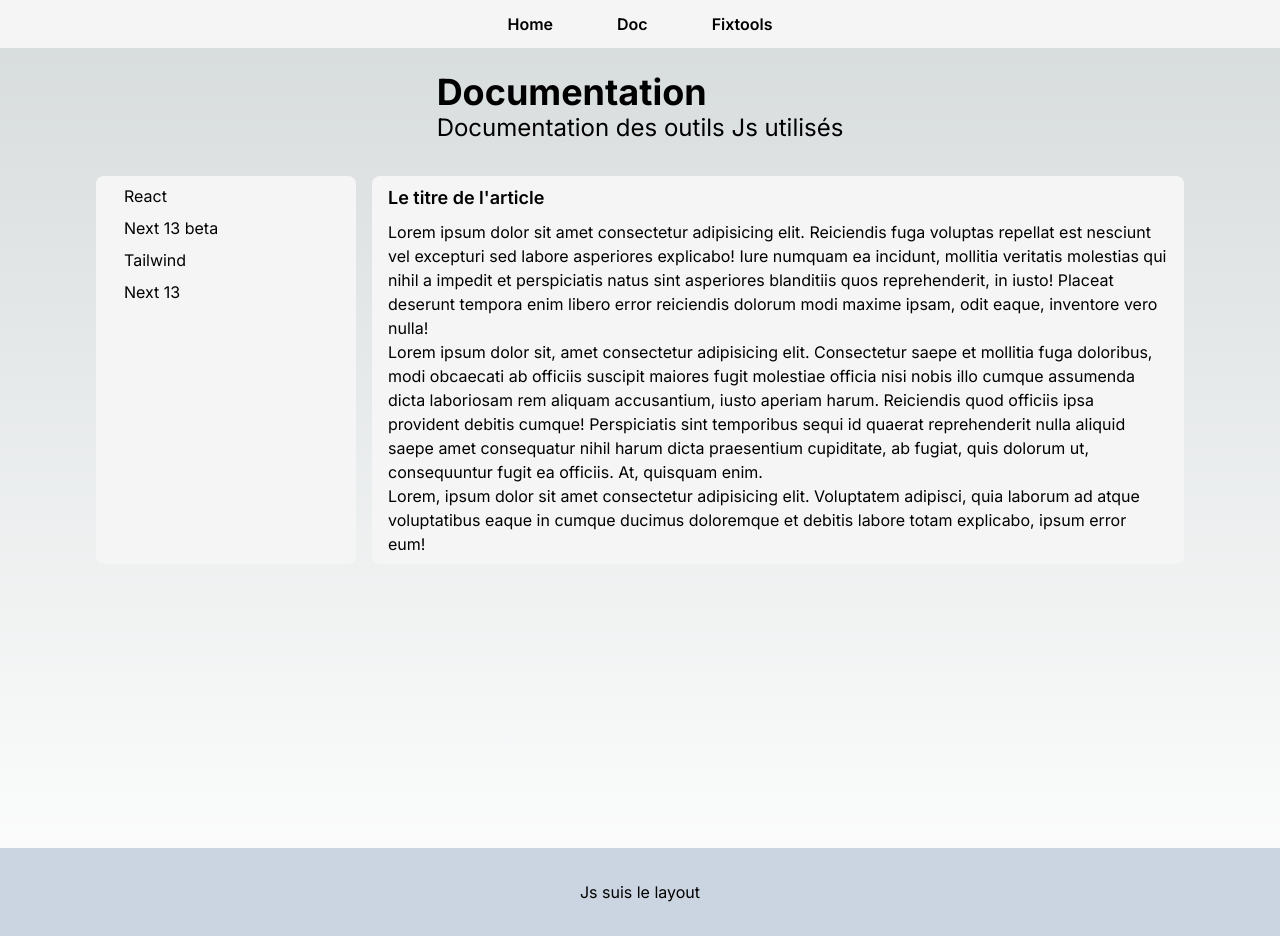
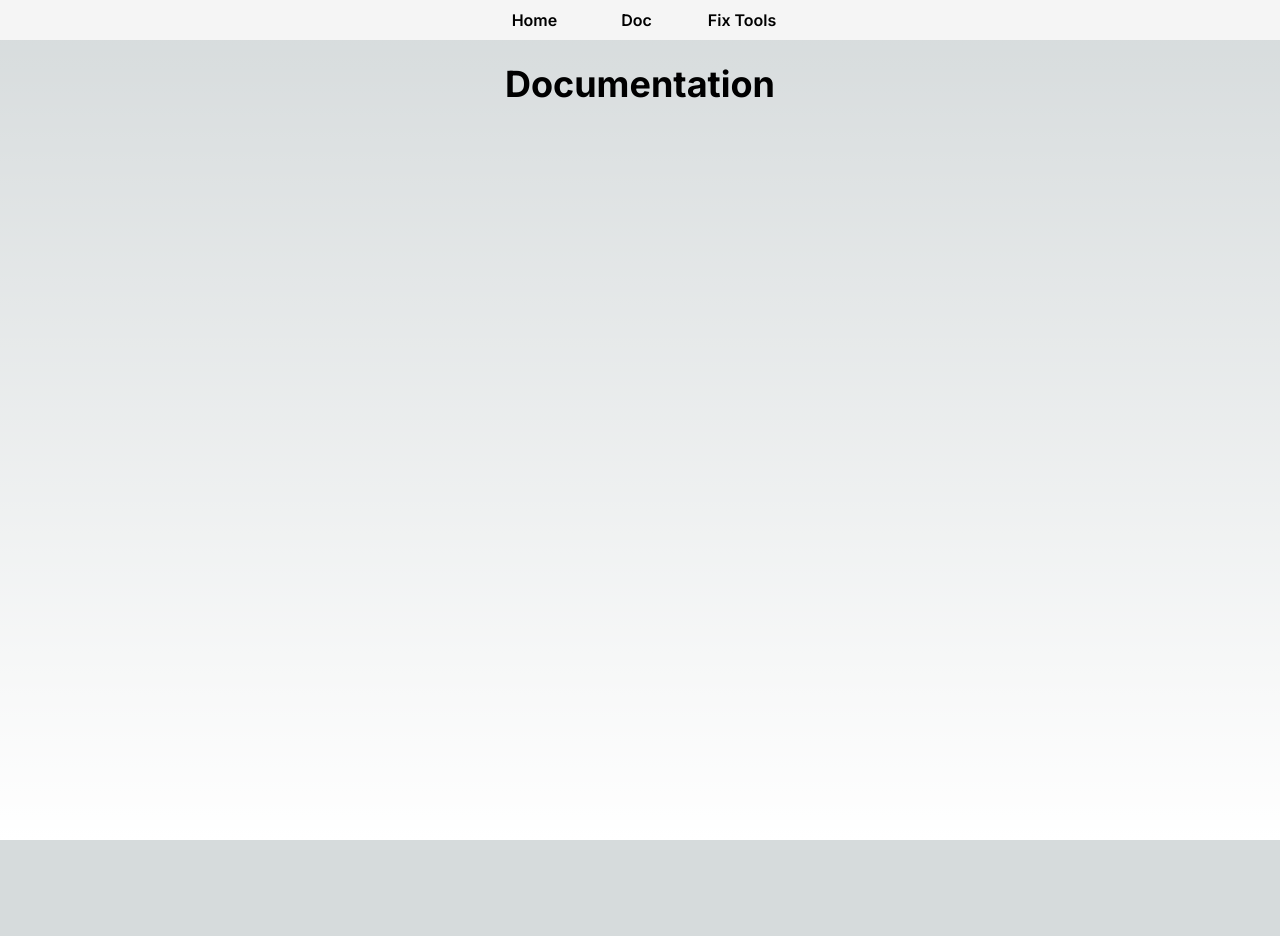
Before and after one commit to giltest99/test-next-deploy, a Next.js app: page /doc in a window 1280 px wide. After the commit the page ends 840 px from the top, so only its background shows below. Built offline with nearby package versions, Linux system fonts and the light colour scheme.

Commit message:
Update navbar : add links into li, hover links to border radius full (pills) & add fixtools page

```diff
--- a/app/components/Navigation.jsx
+++ b/app/components/Navigation.jsx
@@ -4,25 +4,31 @@ import Link from "next/link";
 export default function Navigation() {
   return (
     <nav className="flex flex-row justify-center align-middle bg-neutral-100 py-2">
-      <ul className="flex flex-row gap-4">
+      <ul className="flex flex-row gap-2 w-full justify-center">
+        <li className="">
           <Link
             href="/"
-          className="hover:bg-blue-200 px-6 py-1 rounded duration-300 font-semibold"
+            className="hover:bg-blue-200 px-8 py-1 rounded-full duration-300 font-semibold text-center"
           >
             Home
           </Link>
+        </li>
+        <li className="">
           <Link
             href="/doc"
-          className="hover:bg-blue-200 px-6 py-1 rounded duration-300 font-semibold"
+            className="hover:bg-blue-200 px-6 py-1 rounded-full duration-300 font-semibold text-center"
           >
             Doc
           </Link>
+        </li>
+        <li className="">
           <Link
             href="/fixtools"
-          className="hover:bg-blue-200 px-6 py-1 rounded duration-300 font-semibold"
+            className="hover:bg-blue-200 px-6 py-1 rounded-full duration-300 font-semibold text-center"
           >
-          Fixtools
+            Fix Tools
           </Link>
+        </li>
       </ul>
     </nav>
   );
--- a/app/doc/layout.jsx
+++ /dev/null
@@ -1,10 +0,0 @@
-import React from 'react'
-
-export default function DocLayout({children}) {
-  return (
-    <body>
-        {children}
-        <h1 className='bg-slate-300 p-8 text-center'>Js suis le layout</h1>
-    </body>
-  )
-}
--- a/app/doc/page.jsx
+++ b/app/doc/page.jsx
@@ -1,26 +1,9 @@
-import ReactDocNavigation from "../components/ReactDocNavigation";
+
 
 export default function Documentation() {
   return (
     <main className="flex min-h-screen flex-col items-center px-24 py-6">
-      <header className="mb-8">
-        <h1 className="text-4xl font-bold">Documentation</h1>
-        <h2 className="text-2xl">Documentation des outils Js utilisés</h2>
-      </header>
-
-      <div className="grid grid-cols-4 gap-4 border-1 border-slate-300 w-full">
-        <div className="col-span-1 bg-neutral-100 px-4 py-2 rounded-lg">
-          <ReactDocNavigation />
-        </div>
-        <div className="col-span-3 bg-neutral-100 px-4 py-2 rounded-lg">
-          <h3 className="text-lg font-semibold mb-2">Le titre de l&apos;article</h3>
-          Lorem ipsum dolor sit amet consectetur adipisicing elit. Reiciendis fuga voluptas repellat est nesciunt vel excepturi sed labore asperiores explicabo! Iure numquam ea incidunt, mollitia veritatis molestias qui nihil a impedit et perspiciatis natus sint asperiores blanditiis quos reprehenderit, in iusto! Placeat deserunt tempora enim libero error reiciendis dolorum modi maxime ipsam, odit eaque, inventore vero nulla!
-          <br />
-          Lorem ipsum dolor sit, amet consectetur adipisicing elit. Consectetur saepe et mollitia fuga doloribus, modi obcaecati ab officiis suscipit maiores fugit molestiae officia nisi nobis illo cumque assumenda dicta laboriosam rem aliquam accusantium, iusto aperiam harum. Reiciendis quod officiis ipsa provident debitis cumque! Perspiciatis sint temporibus sequi id quaerat reprehenderit nulla aliquid saepe amet consequatur nihil harum dicta praesentium cupiditate, ab fugiat, quis dolorum ut, consequuntur fugit ea officiis. At, quisquam enim.
-          <br />
-          Lorem, ipsum dolor sit amet consectetur adipisicing elit. Voluptatem adipisci, quia laborum ad atque voluptatibus eaque in cumque ducimus doloremque et debitis labore totam explicabo, ipsum error eum!
-        </div>
-      </div>
+      <h1 className="text-4xl font-bold">Documentation</h1>
     </main>
   );
 }
--- a/app/fixtools/page.jsx
+++ b/app/fixtools/page.jsx
@@ -2,8 +2,8 @@ import React from 'react'
 
 export default function FixTools() {
   return (
-    <main>
-
+    <main className="flex min-h-screen flex-col items-center px-24 py-6">
+        <h1 className="text-4xl font-bold">Fix Tools</h1>
     </main>
   )
 }
```
Lines whose indentation alone changed are shown as unchanged.
